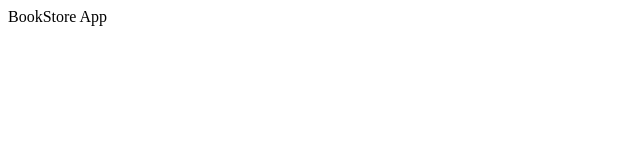
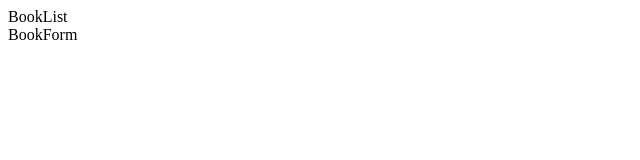
Before and after one commit to jcromerohdz/mb-bookstore, a React (Create React App) app: page / in a window 1280 px wide. Shown: the top 160 px of the page, without its empty margins (0-640 px from the left). Built offline with nearby package versions, Linux system fonts and the light colour scheme.

Commit message:
Preparing the directory structure and implementing BookList and Book component

```diff
--- a/src/components/App.jsx
+++ b/src/components/App.jsx
@@ -1,9 +1,12 @@
 import React from 'react';
+import BooksList from '../containers/BooksList';
+import BooksForm from '../containers/BooksForm';
 
 const App = () => {
   return (
     <div>
-      BookStore App
+      <BooksList />
+      <BooksForm />
     </div>
   );
 };
--- /dev/null
+++ b/src/containers/BooksForm.jsx
@@ -0,0 +1,12 @@
+import React from 'react';
+
+
+const BookForm = () => {
+  return (
+    <div>
+      BookForm
+    </div>
+  );
+};
+
+export default BookForm;
--- /dev/null
+++ b/src/containers/BooksList.jsx
@@ -0,0 +1,12 @@
+import React from 'react';
+
+
+const BooksList = () => {
+  return (
+    <div>
+      BookList
+    </div>
+  );
+};
+
+export default BooksList;
--- a/src/index.js
+++ b/src/index.js
@@ -1,5 +1,7 @@
 import React from 'react';
 import ReactDOM from 'react-dom';
+import { createStore } from 'redux';
+import { Provider } from 'react-redux';
 
 import App from './components/App';
 
```
Also changed, not shown: src/components/Book.jsx (added, +11 -0 lines), src/actions/index.js (added), src/reducers/books.js (added), src/reducers/index.js (added).
